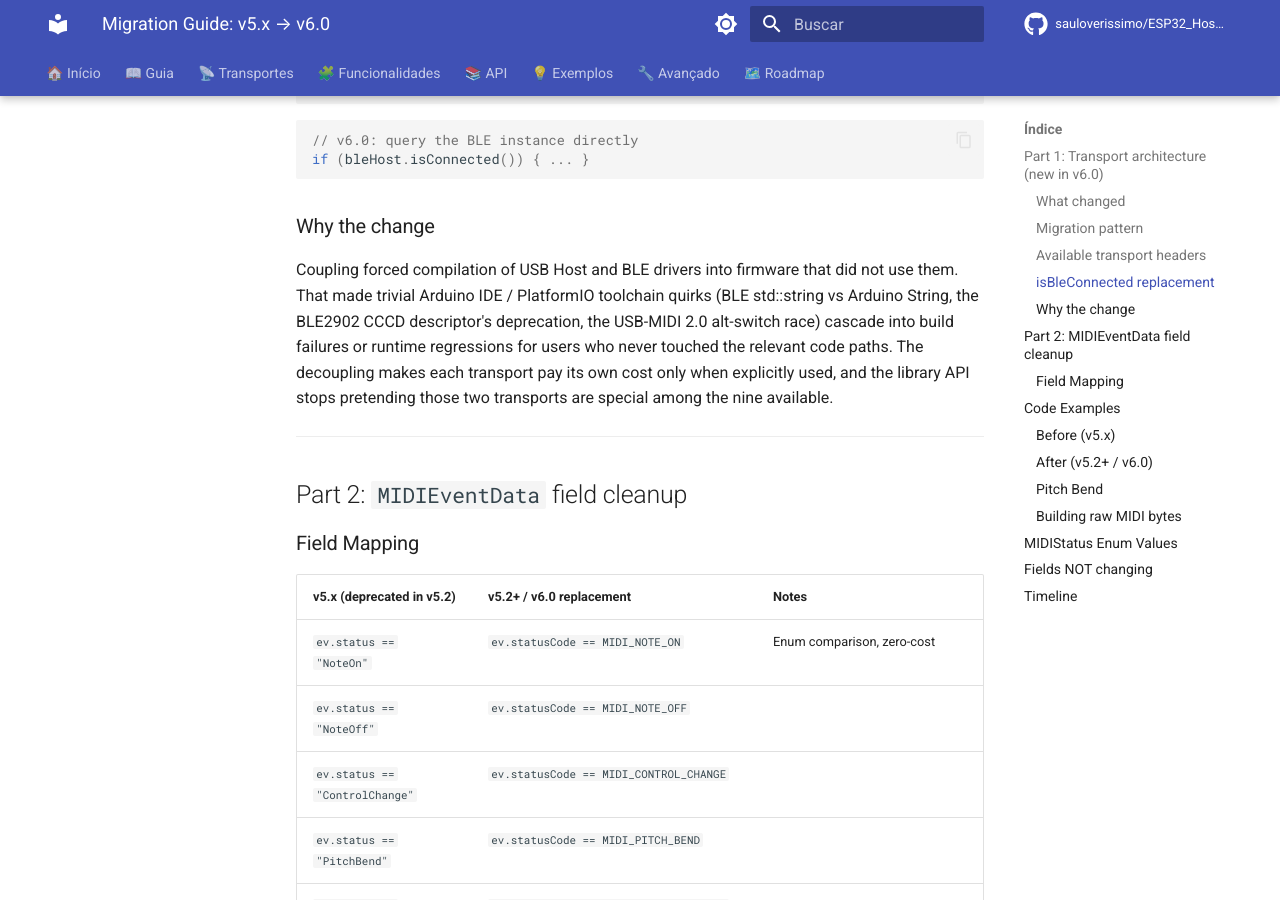
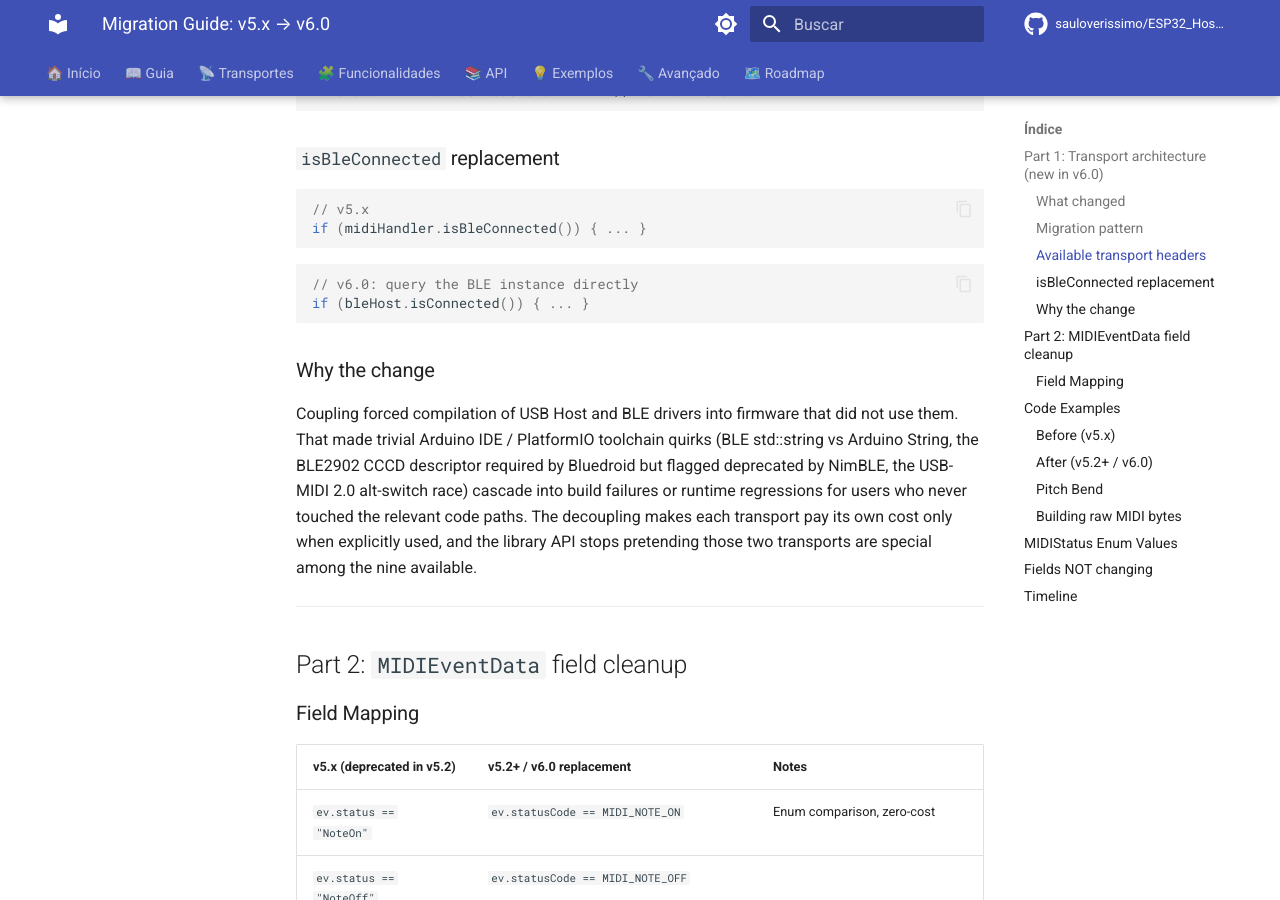
Before and after one commit to sauloverissimo/ESP32_Host_MIDI, an MkDocs documentation site: the page built from docs/migration-v6.md, in a window 1280 px wide and 900 px high, scrolled down 2006 px. Built offline with MkDocs 1.6.1 and Material for MkDocs 9.7.7, drawn with Linux system fonts in a browser that asks for light colours; comment, search, counter and statistics services are not loaded; some of the changed text lies outside the part shown.

Commit message:
fix(ble): always add BLE2902 and enable scan response
Restores BLE-MIDI client discovery and NOTIFY subscribe on
arduino-esp32 v3.x. Validated on ESP32-C6 with iPhone GarageBand.

Adds v6.0.1 changelog entry to docs/roadmap.md and patch note to
docs/migration-v6.md.

```diff
--- a/docs/migration-v6.md
+++ b/docs/migration-v6.md
@@ -12,6 +12,13 @@
    replacements (`statusCode`, `channel0`, etc.) remain.
 
 The two are documented in turn below.
+
+> **v6.0.1 patch note (no migration required).** v6.0.0 shipped two
+> latent BLE regressions on arduino-esp32 v3.x that broke iOS and
+> macOS BLE-MIDI client discovery and notification subscribe. v6.0.1
+> fixes both inside `BLEConnection.cpp` without API changes; existing
+> v6.0.0 sketches just need to bump the library pin. See the v6.0.1
+> entry in `docs/roadmap.md` for the technical writeup.
 
 ---
 
@@ -105,11 +112,12 @@
 Coupling forced compilation of USB Host and BLE drivers into firmware
 that did not use them. That made trivial Arduino IDE / PlatformIO
 toolchain quirks (BLE std::string vs Arduino String, the BLE2902 CCCD
-descriptor's deprecation, the USB-MIDI 2.0 alt-switch race) cascade
-into build failures or runtime regressions for users who never
-touched the relevant code paths. The decoupling makes each transport
-pay its own cost only when explicitly used, and the library API stops
-pretending those two transports are special among the nine available.
+descriptor required by Bluedroid but flagged deprecated by NimBLE,
+the USB-MIDI 2.0 alt-switch race) cascade into build failures or
+runtime regressions for users who never touched the relevant code
+paths. The decoupling makes each transport pay its own cost only when
+explicitly used, and the library API stops pretending those two
+transports are special among the nine available.
 
 ---
 
```
Also changed, not shown: docs/roadmap.md (+10 -1 lines), 1 other file.
